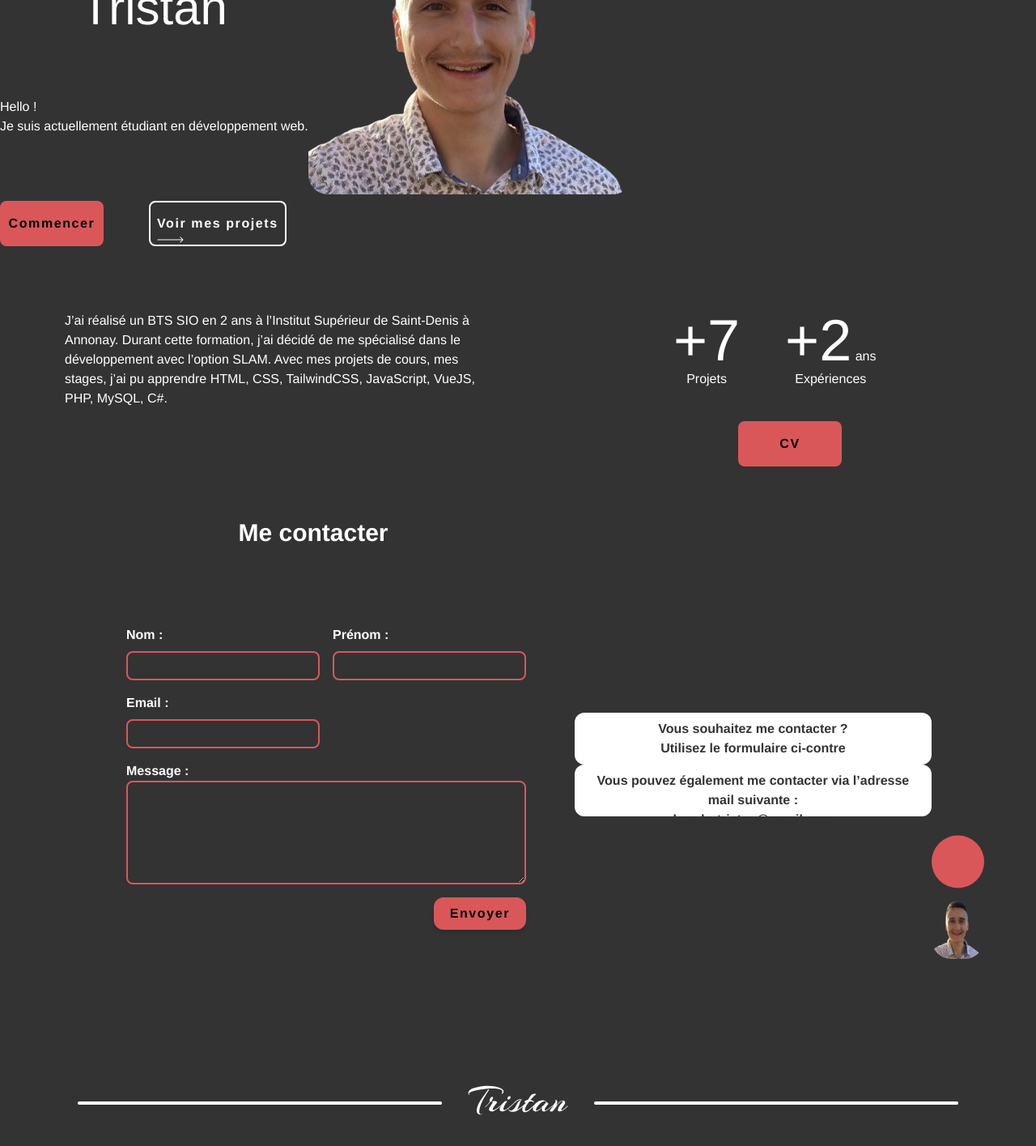
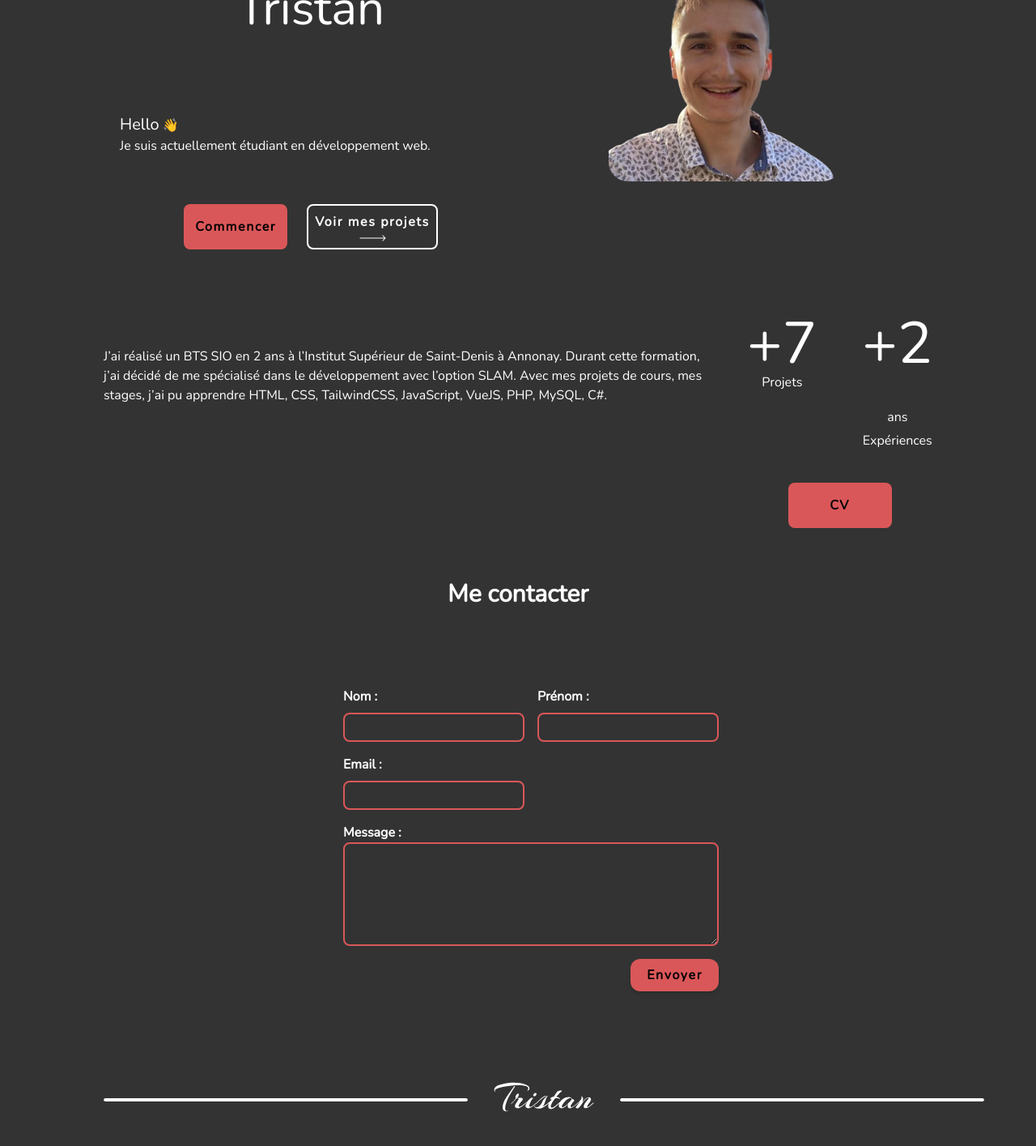
Before and after one commit to Tristan-Boudra/PortfolioCours, a Vue app: page / in a window 1280 px wide. Shown: the part 240-1655 px from the top of the page at 81% size. After the commit the page ends 1613 px from the top, so only its background shows below. Built offline with nearby package versions, Linux system fonts and the light colour scheme.

Commit message:
refonte entiere du responsive

```diff
--- a/public/index.html
+++ b/public/index.html
@@ -7,6 +7,9 @@
     <link rel="icon" href="<%= BASE_URL %>favicon.ico">
     <title><%= htmlWebpackPlugin.options.title %></title>
     <script src="https://cdn.tailwindcss.com"></script>
+    <style>
+      @import url('https://fonts.googleapis.com/css2?family=Nunito:wght@300&display=swap');
+      </style>
   </head>
   <body>
     <noscript>
--- a/src/App.vue
+++ b/src/App.vue
@@ -3,6 +3,9 @@
 </template>
 
 <style>
+html {
+  overflow-x: hidden;
+}
 *{
   background-color: #333333;
 }
--- a/src/components/Footer.vue
+++ b/src/components/Footer.vue
@@ -1,4 +1,4 @@
-<template>
+<!--<template>
 <footer class="mt-20 text-[#FFFFFF]">
   <div class="flex">
     <div class="flex space-x-8 mx-auto">
@@ -20,4 +20,18 @@
     </div>
   </div>
 </footer>
+</template>-->
+
+<template>
+  <div class="w-full">
+    <footer class="max-w-screen-lg mx-auto">
+      <div class="flex">
+        <div class="flex space-x-8 mx-auto">
+          <img class="flex-row w-20 md:w-52 lg:w-full h-1 mt-5 rounded-full" src="@/assets/Line.png" alt="Ligne">
+          <img class="flew-row ml-auto" src="@/assets/Tristan.svg" alt="Logo">
+          <img class="flex-row w-20 h-1 md:w-52 lg:w-full mt-5 rounded-full" src="@/assets/Line.png" alt="Ligne">
+        </div>
+      </div>
+    </footer>
+  </div>
 </template>
--- a/src/store/index.js
+++ b/src/store/index.js
@@ -2,6 +2,24 @@ import { createStore } from 'vuex';
 
 export default createStore({
   state: {
+    projets: [
+      {
+        id: 0,
+        name: 'Kathekon',
+      },
+      {
+        id: 1,
+        name: 'VmAutomation',
+      },
+      {
+        id: 2,
+        name: 'Covoit',
+      },
+      {
+        id: 3,
+        name: 'Portfolio_BTS_SIO',
+      },
+    ],
   },
   mutations: {
   },
--- a/src/views/Home.vue
+++ b/src/views/Home.vue
@@ -1,29 +1,33 @@
 <template>
+  <div class="w-full">
     <Navbar/>
-  <div class="flex mt-20 w-full mx-auto">
+    <!-- Pour faire une section carré -->
+    <section class="max-w-screen-lg mx-auto">
+      <div class="mt-20 w-full grid md:grid-cols-2">
         <div class="flex-col">
-      <div class="gap-4 text-[#FFFFFF] mt-20 mx-auto">
+          <div class="gap-4 text-[#FFFFFF] mt-20 mx-auto ">
             <div class="w-full text-6xl pb-10">Boudra<br>Tristan</div>
-        <div class="pb-10 mt-10 text-left mx-auto">Hello !<br>Je suis actuellement étudiant en développement web.</div>
-        <div class="space-x-14 mt-10 flex mx-auto">
+            <div class="p-5 mt-10 text-left mx-auto"><span class="text-xl">Hello</span> 👋<br>Je suis actuellement étudiant en développement web.</div>
+            <div class="mt-10 flex justify-center space-x-6 mx-auto">
               <button class="bg-[#DA5759] px-2 rounded-lg text-[#000000] font-bold text-center w-32 h-14 tracking-widest flex-row" href="#">Commencer</button>
-          <button class="border-2 border-white p-2 rounded-lg text-[#FFFFFF] font-bold text-center h-14 tracking-widest flex-row relative" href="#">Voir mes projets
-            <img class="m-auto mt-1 flex absolute" src="@/assets/Arrow.png" alt="flèche pour voir mes projets">
+              <button class="border-2 border-white p-2 rounded-lg text-[#FFFFFF] font-bold text-center h-14 tracking-widest flex-row" href="#">Voir mes projets
+                <img class="m-auto mt-1 flex mx-auto" src="@/assets/Arrow.png" alt="flèche pour voir mes projets">
               </button>
             </div>
           </div>
         </div>
-    <div class="flex-col">
-      <img class="mx-auto rounded-3xl mt-34 w-24 md:w-34 lg:w-full" src="@/assets/Tristan.png" alt="Image de profile">
+        <div class="flex-col md:order-0">
+          <img class="mx-auto rounded-3xl mt-24 w-48 md:w-34 lg:w-72" src="@/assets/Tristan.png" alt="Image de profile">
         </div>
       </div>
-  <div class="flex text-[#FFFFFF] gap-4 mt-20">
-    <div class="flex-row w-2/5 text-left w-30 ml-20">J’ai réalisé un BTS SIO en 2 ans à l’Institut Supérieur de Saint-Denis à Annonay.
+      <div class="flex text-[#FFFFFF] gap-4 mt-20 flex-col md:flex-row">
+        <div class="flex-col text-left w-30 mx-auto p-10 lg:pl-0">
+        J’ai réalisé un BTS SIO en 2 ans à l’Institut Supérieur de Saint-Denis à Annonay.
         Durant cette formation, j’ai décidé de me spécialisé dans le développement avec l’option SLAM. Avec mes projets de cours, mes stages,
         j’ai pu apprendre HTML, CSS, TailwindCSS, JavaScript, VueJS, PHP, MySQL, C#.</div>
-    <div class="w-72 ml-56">
         <div class="">
-      <div class="flex flex-row space-x-14">
+          <div class="flex-col">
+          <div class="flex flex-row space-x-14 justify-center">
             <div class="flex-row text-7xl">+7
               <div class="text-base">Projets</div>
             </div>
@@ -34,6 +38,8 @@
           <button class="bg-[#DA5759] p-2 rounded-lg text-[#000000] font-bold text-center w-32 h-14 tracking-widest mt-10">CV</button>
           </div>
         </div>
+      </div>
+    </section>
   </div>
   <section class="flex py-16 p-16">
     <div class="flex-row max-w-screen-lg mx-auto px-3 grid gap-12">
@@ -62,7 +68,7 @@
         </form>
       </div>
     </div>
-    <div class="flex">
+    <!-- <div class="flex">
       <div class="flex-row mt-60">
         <div class="bg-white text-[#333333] h-16 rounded-xl px-5 py-2 align-middle font-semibold gap-4">Vous souhaitez me contacter ?<br>Utilisez le formulaire ci-contre </div>
         <div class="bg-white text-[#333333] h-16 rounded-xl px-5 py-2 align-middle gap-8 font-semibold gap-4">Vous pouvez également me contacter via l’adresse mail suivante :<br>boudratristan@gmail.com</div>
@@ -71,7 +77,7 @@
         <img class="h-20 w-20" src="@/assets/background.svg" alt="Background de la photo">
         <img class="h-20 w-20 rounded-3xl" src="@/assets/Tristan.png" alt="Photo">
       </div>
-    </div>
+    </div> -->
   </section>
   <Footer/>
 </template>
```
Also changed, not shown: .eslintrc.js, src/assets/Twitter.png (deleted), src/components/Projects.vue (added). Lines whose indentation alone changed are shown as unchanged.
